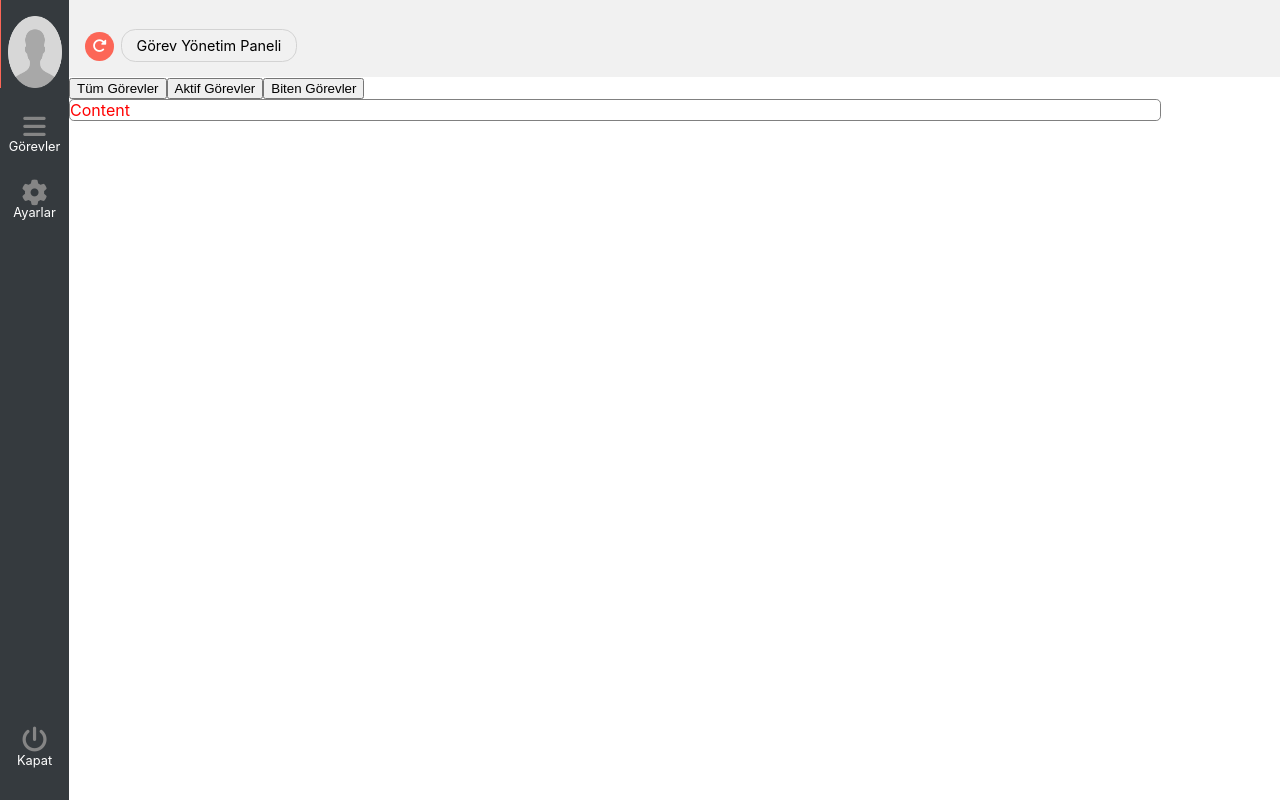
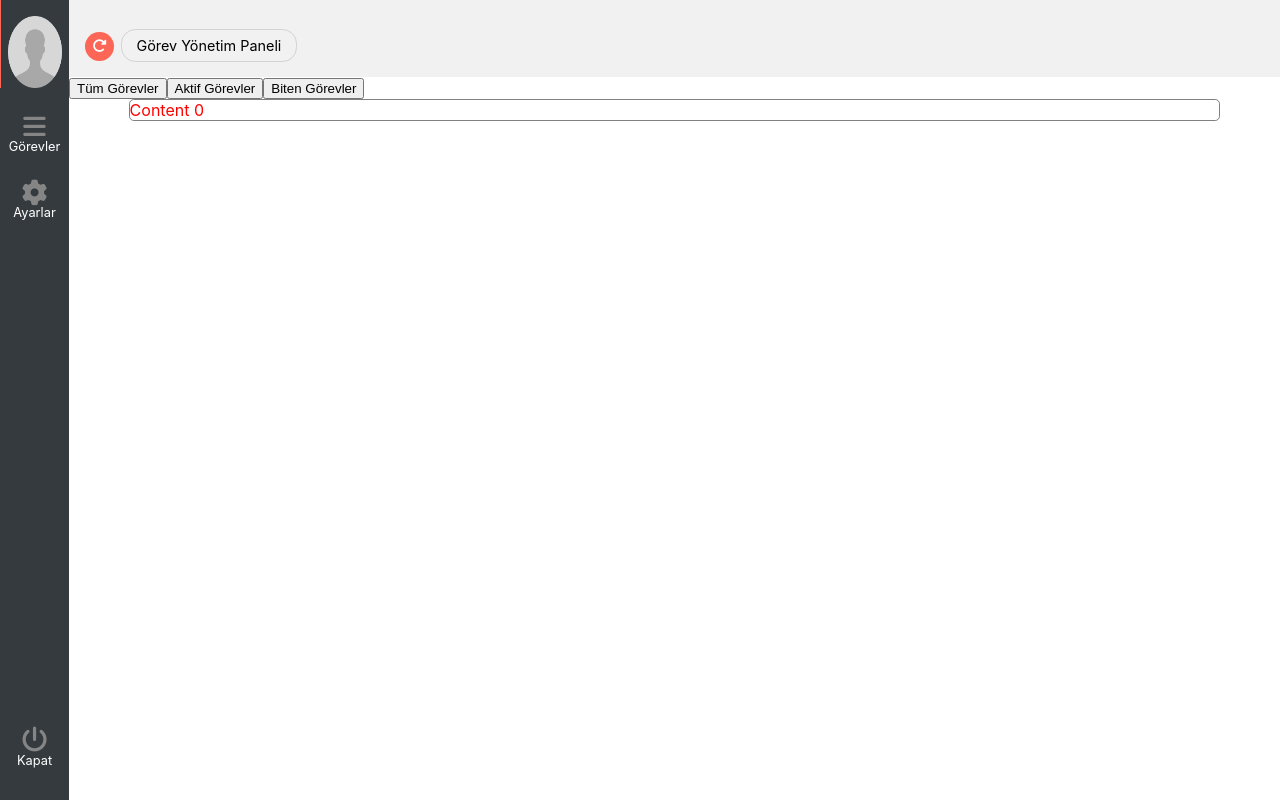
Before and after one commit to brkcrdk/todo, a React (Create React App) app: page / in a window 1280 px wide. Built offline with nearby package versions, Linux system fonts and the light colour scheme.

Commit message:
Lst component

```diff
--- a/src/Components/List/List.jsx
+++ b/src/Components/List/List.jsx
@@ -2,10 +2,10 @@ import React from "react";
 import "./list.scss";
 const List = ({ active, index }) => {
   return (
-    <div id="list-container">
-      <div className={`tab-content ${active === index ? "active" : ""}`}>
-        Content
-      </div>
+    <div
+      id="list-container"
+      className={`tab-content ${active === index ? "active" : ""}`}>
+      Content {index}
     </div>
   );
 };
--- a/src/Components/List/list.scss
+++ b/src/Components/List/list.scss
@@ -4,4 +4,10 @@
   border: 1px solid grey;
   border-radius: 0.3em;
   width: 90%;
+  margin: 0 auto;
 }
+
+.active {
+  display: flex;
+  color: red;
+}
--- a/src/Components/Tabs/Tabs.jsx
+++ b/src/Components/Tabs/Tabs.jsx
@@ -25,6 +25,8 @@ const Tabs = ({ value }) => {
       {renderTabs}
 
       <List active={active} index={0} />
+      <List active={active} index={1} />
+      <List active={active} index={2} />
 
       {/* <div className={`tab-content ${active === 1 ? "active" : ""}`}>
         <List />
--- a/src/Components/Tabs/tabs.scss
+++ b/src/Components/Tabs/tabs.scss
@@ -2,7 +2,3 @@
 .tab-content {
   display: none;
 }
-.active {
-  display: flex;
-  color: red;
-}
```
